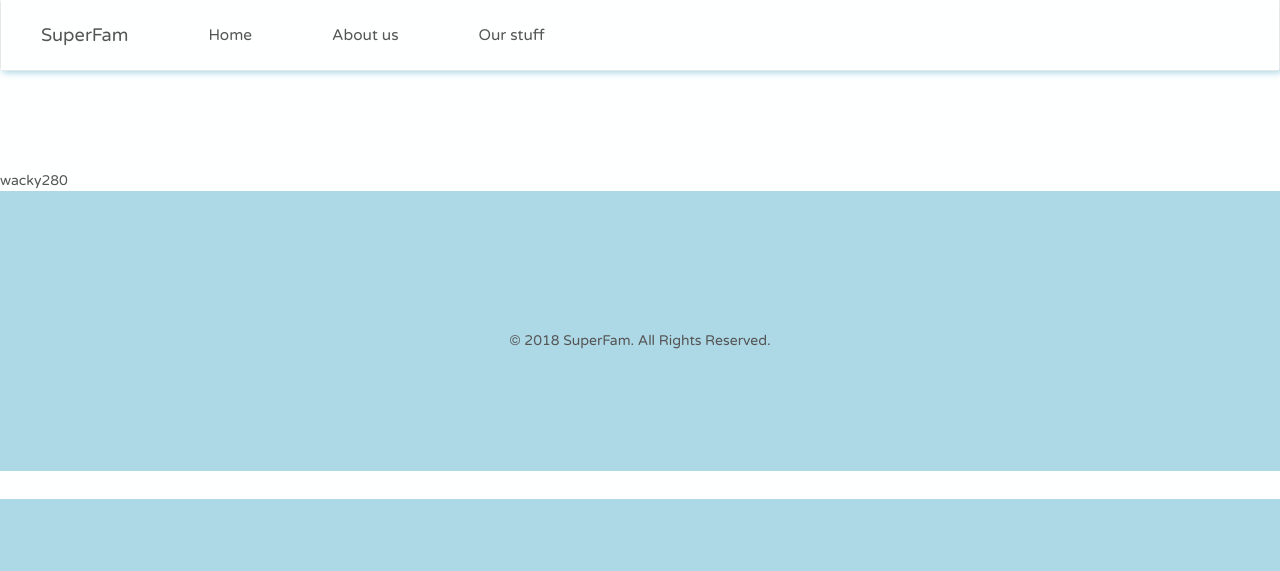
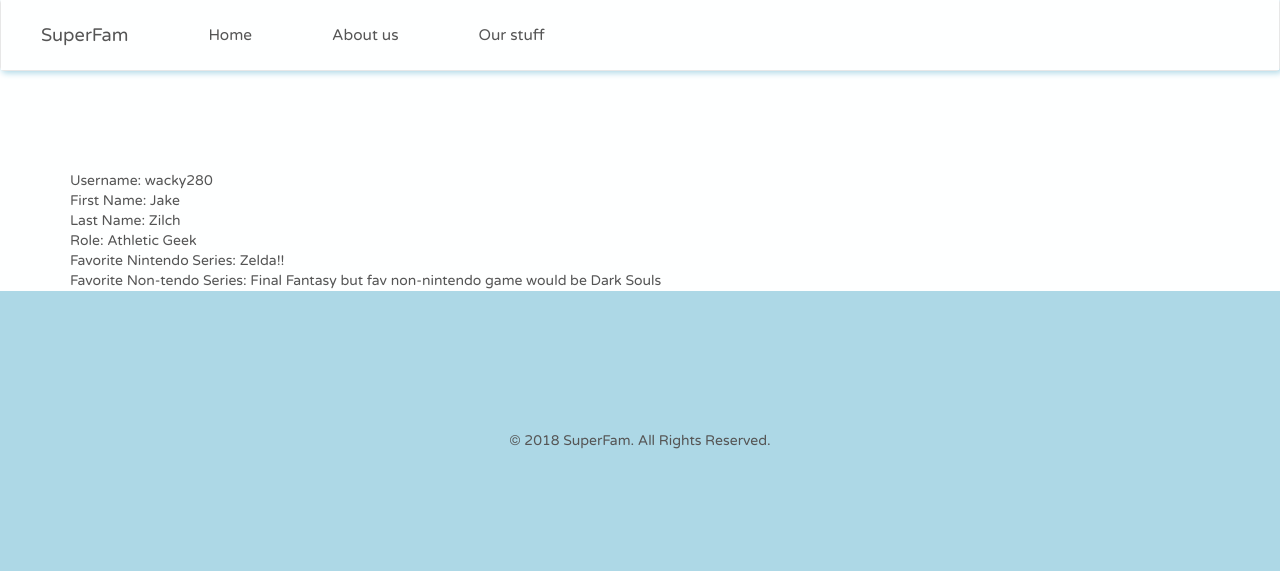
Before and after one commit to jzilch/discord-project, a Django app: page /about/wacky280 in a window 1280 px wide. Shown: the part 301-872 px from the top of the page. Before the commit the page ends 800 px from the top, so only its background shows below. Run offline with Django 3.2, Linux system fonts and the light colour scheme; data comes from the database, SQL or seed files in the repository; some libraries are stand-ins or nearby versions.

Commit message:
started on about_member page; changed /about_us/ to /about/

```diff
--- a/discordapp/fixtures/initial_data_fixture.json
+++ b/discordapp/fixtures/initial_data_fixture.json
@@ -116,8 +116,8 @@
         "age": 26,
         "birthday": null,
         "role": "Athletic Geek",
-        "favorite_nintendo_series": null,
-        "favorite_non_nintendo_series": null,
+        "favorite_nintendo_series": "Zelda!!",
+        "favorite_non_nintendo_series": "Final Fantasy but fav non-nintendo game would be Dark Souls",
         "pokemon_team": null,
         "social_media": null
     }
--- a/discordapp/static/css/about_us.css
+++ b/discordapp/static/css/about.css
@@ -1,4 +1,4 @@
-/********* /about_us/ *********/
+/********* /about/ *********/
 
 .about-us-text {
     width: 70%;
--- /dev/null
+++ b/discordapp/static/css/about_member.css
@@ -0,0 +1 @@
+/********* /about/member *********/
--- a/discordapp/templates/about_us.html
+++ b/discordapp/templates/about.html
@@ -5,7 +5,7 @@
 
 {% block head %}
 {% include 'heads/main_head.html' %}
-{% include 'heads/about_us_head.html' %}
+{% include 'heads/about_head.html' %}
 {% endblock %}
 
 {% block header %}
--- a/discordapp/templates/about_member.html
+++ b/discordapp/templates/about_member.html
@@ -12,7 +12,9 @@
 {% endblock %}
 
 {% block content %}
-{{ member_name }}
+<div class='container'>
+    {% include 'assets/bio_table.html' %}
+</div>
 {% endblock %}
 
 {% block footer %}
--- /dev/null
+++ b/discordapp/templates/assets/bio_table.html
@@ -0,0 +1,8 @@
+{% load static %}
+
+Username: {{ member.username }}<br>
+First Name: {{ member.firstname }}<br>
+Last Name: {{ member.lastname }}<br>
+Role: {{ member.role }}<br>
+Favorite Nintendo Series: {{ member.favorite_nintendo_series }}<br>
+Favorite Non-tendo Series: {{ member.favorite_non_nintendo_series }}<br>
--- a/discordapp/templates/assets/navbar.html
+++ b/discordapp/templates/assets/navbar.html
@@ -18,7 +18,7 @@
             <ul class="nav navbar-nav">
                 <!-- navbar links -->
                 <li><a class="unselectable" href="{% url 'index' %}">Home<span class="sr-only">(current)</span></a></li>
-                <li><a class="unselectable" href="{% url 'about_us' %}">About us</a></li>
+                <li><a class="unselectable" href="{% url 'about' %}">About us</a></li>
                 <li><a class="unselectable" href="{% url 'our_stuff' %}">Our stuff</a></li>
             </ul>
         </div>
--- /dev/null
+++ b/discordapp/templates/heads/about_head.html
@@ -0,0 +1,2 @@
+{% load static %}
+<link rel="stylesheet" href='{% static "css/about.css" %}' />
--- a/discordapp/templates/heads/about_us_head.html
+++ /dev/null
@@ -1,2 +0,0 @@
-{% load static %}
-<link rel="stylesheet" href='{% static "css/about_us.css" %}' />
--- a/discordapp/urls.py
+++ b/discordapp/urls.py
@@ -9,7 +9,7 @@ from .views import *
 urlpatterns = [
     # navigational page rendering
     url('^$', render_homepage, name='index'),
-    url('^about/$', render_about_us, name='about_us'),
+    url('^about/$', render_about, name='about'),
     url('^about/([\w\d]+)$', render_about_member, name='about_member'),
     url('^ourstuff/$', render_our_stuff, name='our_stuff'),
 ]
--- a/discordapp/views.py
+++ b/discordapp/views.py
@@ -36,40 +36,30 @@ def render_homepage(request):
     return render(request, 'index.html', context)
 
 @csrf_protect
-def render_about_us(request):
+def render_about(request):
 
     members = Member.objects.all()
 
     context = {
         "csrf": csrf,
-        "text": "test text",
         "members": members
     }
 
-    return render(request, 'about_us.html', context)
+    return render(request, 'about.html', context)
 
 @csrf_protect
 def render_about_member(request, member_name):
 
-    # TODO: this is a temporary measure.
-    # In prod, this will assert that member_name is in the db
-    # or else reroute to /about/
-    members = [
-        'squideon',
-        'stringer',
-        'bellydrum',
-        'wacky280',
-        'kennzoil',
-    ]
-    if member_name not in members:
+    # ensure given member username exists in the database
+    member = Member.objects.filter(username__iexact=member_name)
+    if not member:
         return redirect('about_us')
-
+    member = member[0]  # member always contains one result because username is distinct
 
     # gather data to send to about_member page
     context = {
         "csrf": csrf,
-        "text": "test text",
-        "member_name": member_name,
+        "member": member,
     }
 
     return render(request, 'about_member.html', context)
```
